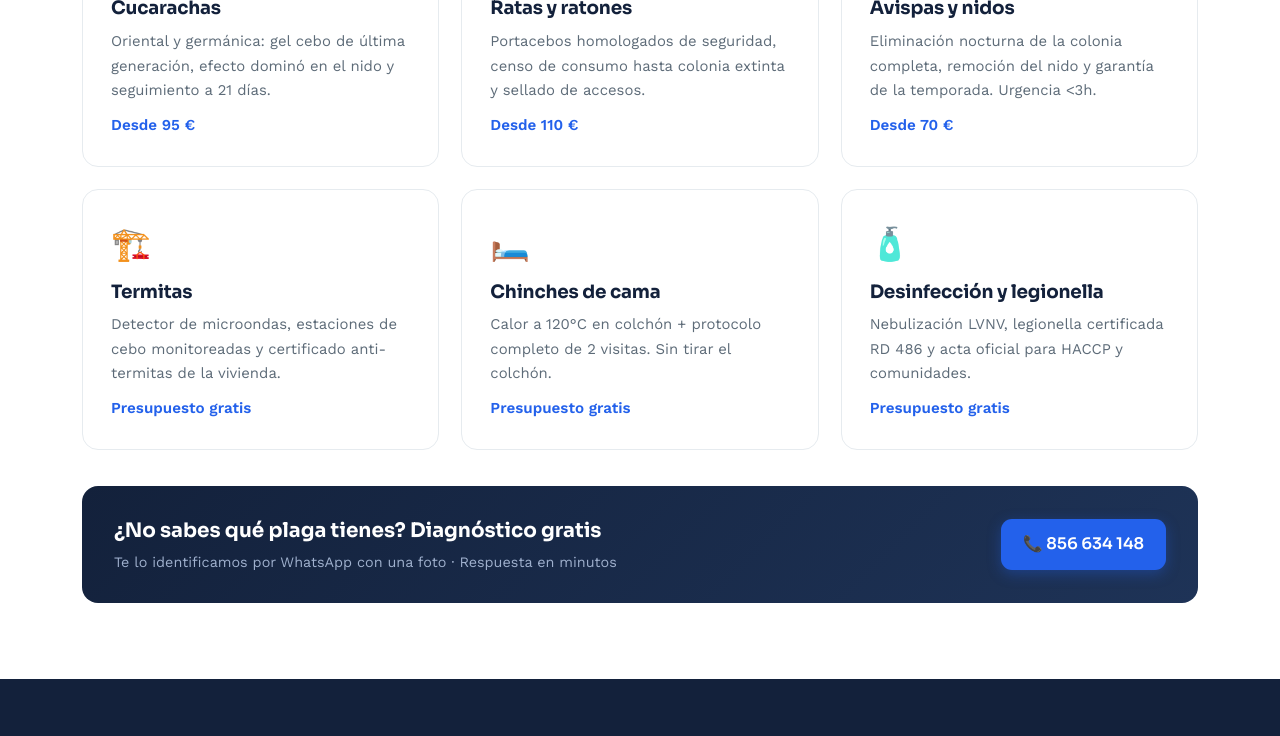
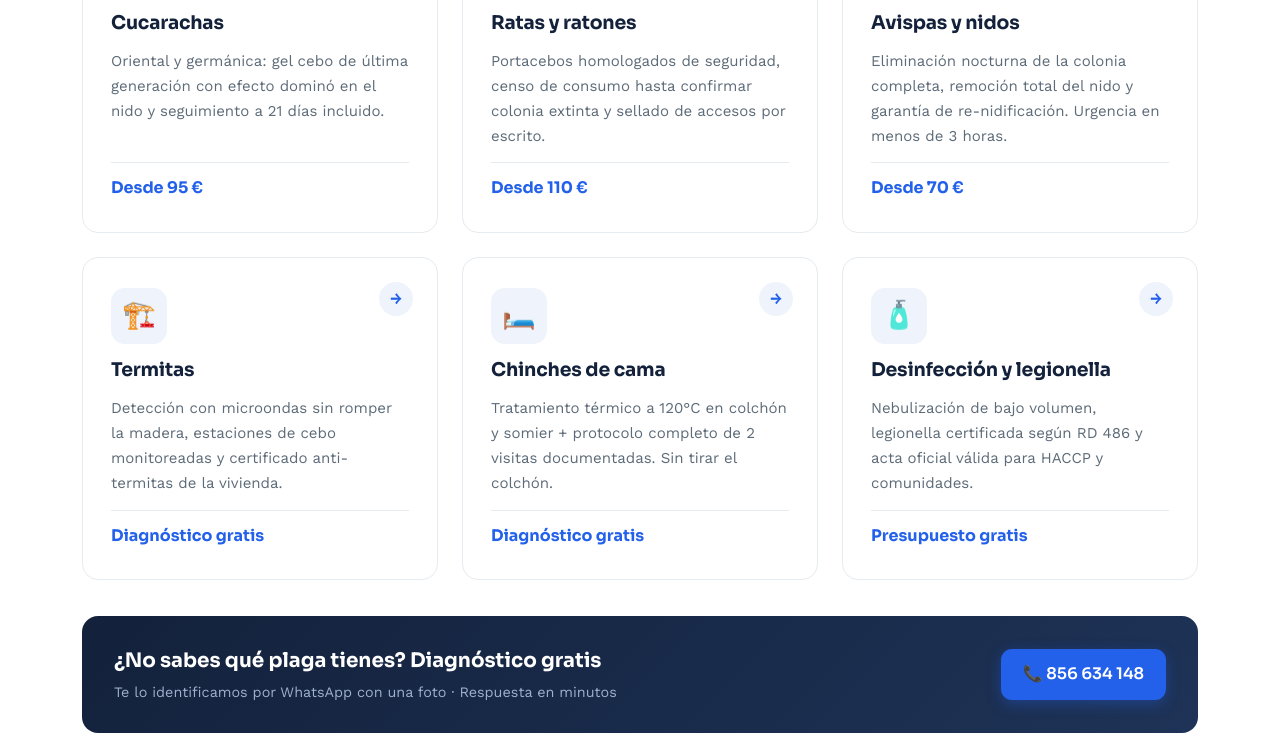
Before and after one commit to NiTTo93/controlplagaspuertosantamaria, a plain HTML site: page tratamientos/index.html in a window 1280 px wide. Shown: the part 576-1312 px from the top of the page. Drawn offline with nearby package versions, Linux system fonts and the light colour scheme.

Commit message:
NAV con hubs Tratamientos/Sectores/Precios · hub-cards rediseñadas (icon-badge + flecha + precio con borde) · escudo.css v3

```diff
--- a/css/escudo.css
+++ b/css/escudo.css
@@ -207,9 +207,12 @@ footer.ft{background:var(--primary);color:#9fb0cd;padding:60px 0 34px;font-size:
 
 
 /* Hubs (tratamientos y sectores) */
-.hub-grid{display:grid;grid-template-columns:repeat(auto-fill,minmax(300px,1fr));gap:22px;margin-top:24px}
-.hub-card{background:#fff;border:1px solid var(--line);border-radius:var(--radius);padding:28px;display:flex;flex-direction:column;gap:10px;text-decoration:none;color:inherit;transition:transform .18s,box-shadow .18s,border-color .18s;position:relative}
-.hub-card:hover{transform:translateY(-4px);border-color:var(--primary);box-shadow:0 12px 28px rgba(21,48,89,.14)}
-.hub-card h3{font-family:var(--head);font-size:1.15rem;margin:0;color:var(--primary)}
-.hub-card p{color:var(--muted);font-size:.93rem;line-height:1.65;margin:0;flex:1}
-.hub-card .precio{font-weight:700;color:var(--accent);font-size:.95rem}
+.hub-grid{display:grid;grid-template-columns:repeat(auto-fill,minmax(310px,1fr));gap:24px;margin-top:28px}
+.hub-card{background:#fff;border:1px solid var(--line);border-radius:var(--radius);padding:30px 28px;display:flex;flex-direction:column;gap:14px;text-decoration:none;color:inherit;transition:transform .2s,box-shadow .2s,border-color .2s;position:relative;overflow:hidden}
+.hub-card::after{content:'→';position:absolute;top:24px;right:24px;width:34px;height:34px;border-radius:50%;background:var(--bg-light);color:var(--accent);display:flex;align-items:center;justify-content:center;font-weight:700;transition:.2s}
+.hub-card:hover::after{background:var(--accent);color:#fff}
+.hub-card:hover{transform:translateY(-5px);border-color:var(--accent);box-shadow:0 16px 36px rgba(35,97,235,.16)}
+.hub-card .icon-badge{width:56px;height:56px;border-radius:14px;background:var(--bg-light);display:flex;align-items:center;justify-content:center;font-size:1.7rem}
+.hub-card h3{font-family:var(--head);font-size:1.18rem;margin:0;color:var(--primary);letter-spacing:-.01em;line-height:1.3}
+.hub-card p{color:var(--muted);font-size:.94rem;line-height:1.65;margin:0;flex:1}
+.hub-card .precio{font-family:var(--head);font-weight:700;color:var(--accent);font-size:1rem;display:inline-flex;align-items:center;gap:6px;padding-top:12px;border-top:1px solid var(--line)}
--- a/tratamientos/index.html
+++ b/tratamientos/index.html
@@ -8,7 +8,7 @@
 <link rel="canonical" href="https://controlplagaspuertosantamaria.es/tratamientos/">
 <link rel="icon" type="image/x-icon" href="/favicon.ico">
 <link rel="apple-touch-icon" href="/apple-touch-icon.png">
-<link rel="stylesheet" href="/css/escudo.css?v=2">
+<link rel="stylesheet" href="/css/escudo.css?v=3">
 <link href="https://fonts.googleapis.com/css2?family=Sora:wght@500;600;700;800&family=Work+Sans:wght@400;500;600&display=swap" rel="stylesheet">
 <script type="application/ld+json">
 {
@@ -50,10 +50,11 @@
       <span><b>Escudo Plagas</b><small>Control de plagas · El Puerto</small></span>
     </a>
     <nav class="menu" id="menu">
-      <a href="../index.html#tratamientos">Tratamientos</a>
-      <a href="../index.html#sectores">Sectores</a>
+      <a href="../tratamientos/">Tratamientos</a>
+      <a href="../sectores/">Sectores</a>
       <a href="../index.html#proceso">Cómo trabajamos</a>
       <a href="../index.html#faq">FAQ</a>
+      <a href="../precios.html">Precios</a>
       <a href="tel:856634148" class="btn btn-accent">📞 856 634 148</a>
     </nav>
     <button class="burger" onclick="document.getElementById('menu').classList.toggle('open')">☰</button>
@@ -70,37 +71,42 @@
   <div class="wrap">
     <div class="hub-grid">
     <a class="hub-card" href="cucarachas-elpuerto.html">
-      <span style="font-size:2rem">🐜</span>
+      <span class="icon-badge">🐜</span>
       <h3>Cucarachas</h3>
-      <p>Oriental y germánica: gel cebo de última generación, efecto dominó en el nido y seguimiento a 21 días.</p>
+      <p>Oriental y germánica: gel cebo de última generación con efecto dominó en el nido y seguimiento a 21 días incluido.</p>
       <span class="precio">Desde 95 €</span>
-    </a><a class="hub-card" href="ratas-y-ratones-elpuerto.html">
-      <span style="font-size:2rem">🐭</span>
+    </a>
+    <a class="hub-card" href="ratas-y-ratones-elpuerto.html">
+      <span class="icon-badge">🐭</span>
       <h3>Ratas y ratones</h3>
-      <p>Portacebos homologados de seguridad, censo de consumo hasta colonia extinta y sellado de accesos.</p>
+      <p>Portacebos homologados de seguridad, censo de consumo hasta confirmar colonia extinta y sellado de accesos por escrito.</p>
       <span class="precio">Desde 110 €</span>
-    </a><a class="hub-card" href="avispas-elpuerto.html">
-      <span style="font-size:2rem">🐝</span>
+    </a>
+    <a class="hub-card" href="avispas-elpuerto.html">
+      <span class="icon-badge">🐝</span>
       <h3>Avispas y nidos</h3>
-      <p>Eliminación nocturna de la colonia completa, remoción del nido y garantía de la temporada. Urgencia <3h.</p>
+      <p>Eliminación nocturna de la colonia completa, remoción total del nido y garantía de re-nidificación. Urgencia en menos de 3 horas.</p>
       <span class="precio">Desde 70 €</span>
-    </a><a class="hub-card" href="termitas-elpuerto.html">
-      <span style="font-size:2rem">🏗️</span>
+    </a>
+    <a class="hub-card" href="termitas-elpuerto.html">
+      <span class="icon-badge">🏗️</span>
       <h3>Termitas</h3>
-      <p>Detector de microondas, estaciones de cebo monitoreadas y certificado anti-termitas de la vivienda.</p>
-      <span class="precio">Presupuesto gratis</span>
-    </a><a class="hub-card" href="chinches-elpuerto.html">
-      <span style="font-size:2rem">🛏️</span>
+      <p>Detección con microondas sin romper la madera, estaciones de cebo monitoreadas y certificado anti-termitas de la vivienda.</p>
+      <span class="precio">Diagnóstico gratis</span>
+    </a>
+    <a class="hub-card" href="chinches-elpuerto.html">
+      <span class="icon-badge">🛏️</span>
       <h3>Chinches de cama</h3>
-      <p>Calor a 120°C en colchón + protocolo completo de 2 visitas. Sin tirar el colchón.</p>
-      <span class="precio">Presupuesto gratis</span>
-    </a><a class="hub-card" href="desinfeccion-elpuerto.html">
-      <span style="font-size:2rem">🧴</span>
+      <p>Tratamiento térmico a 120°C en colchón y somier + protocolo completo de 2 visitas documentadas. Sin tirar el colchón.</p>
+      <span class="precio">Diagnóstico gratis</span>
+    </a>
+    <a class="hub-card" href="desinfeccion-elpuerto.html">
+      <span class="icon-badge">🧴</span>
       <h3>Desinfección y legionella</h3>
-      <p>Nebulización LVNV, legionella certificada RD 486 y acta oficial para HACCP y comunidades.</p>
+      <p>Nebulización de bajo volumen, legionella certificada según RD 486 y acta oficial válida para HACCP y comunidades.</p>
       <span class="precio">Presupuesto gratis</span>
     </a>
-    </div>
+  </div>
     <div style="margin-top:36px;background:linear-gradient(135deg,var(--primary),#1e3357);border-radius:var(--radius);padding:28px 32px;display:flex;justify-content:space-between;align-items:center;gap:18px;flex-wrap:wrap">
       <div>
         <p style="font-family:var(--head);font-weight:700;color:#fff;font-size:1.25rem;margin:0">¿No sabes qué plaga tienes? Diagnóstico gratis</p>
```
Also changed, not shown: index.html (+4 -3 lines), precios.html (+3 -2 lines), processionaria.html (+4 -3 lines), sectores/centro-elpuerto.html (+4 -3 lines), sectores/el-molino.html (+4 -3 lines), sectores/index.html (+18 -14 lines), sectores/la-puntilla.html (+4 -3 lines), sectores/valdelagrana.html (+4 -3 lines), tratamientos/avispas-elpuerto.html (+4 -3 lines), tratamientos/chinches-elpuerto.html (+4 -3 lines), tratamientos/cucarachas-elpuerto.html (+4 -3 lines), tratamientos/desinfeccion-elpuerto.html (+4 -3 lines), tratamientos/ratas-y-ratones-elpuerto.html (+4 -3 lines), tratamientos/termitas-elpuerto.html (+4 -3 lines), 1 more files.
